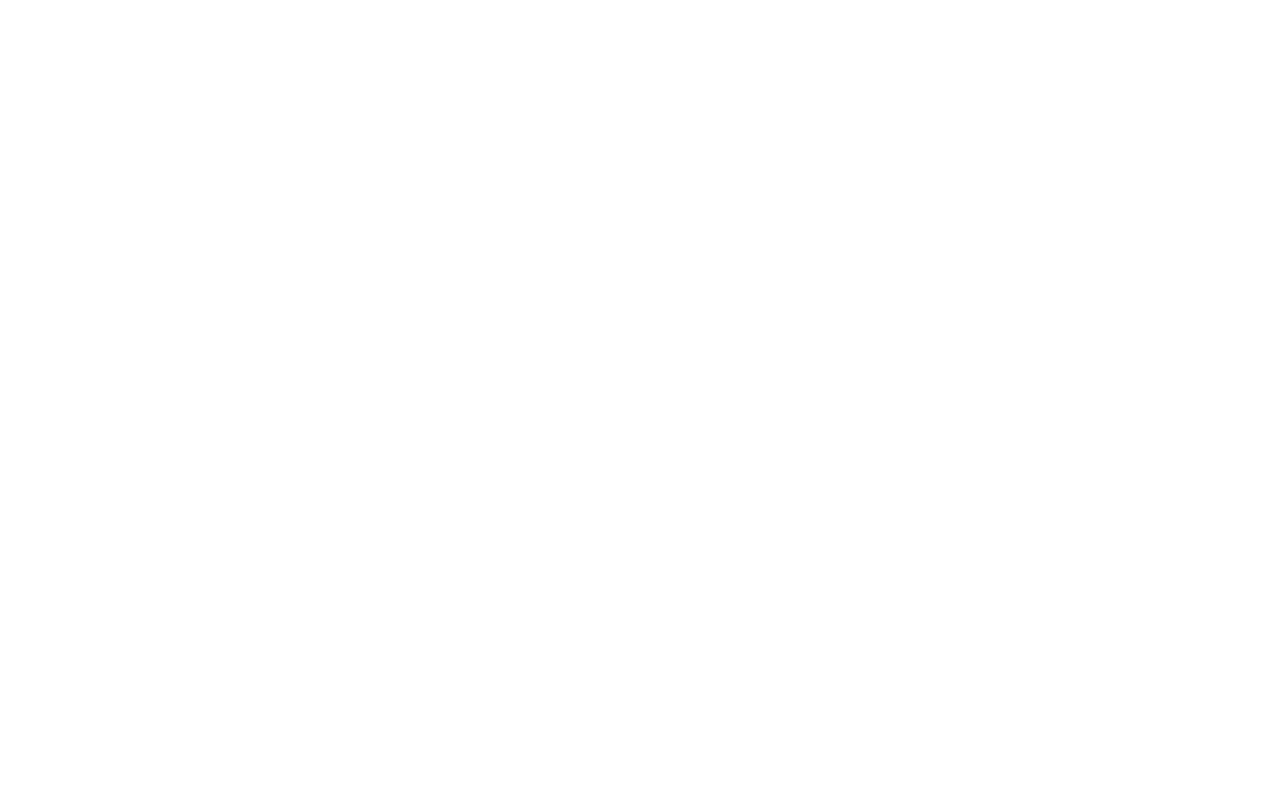
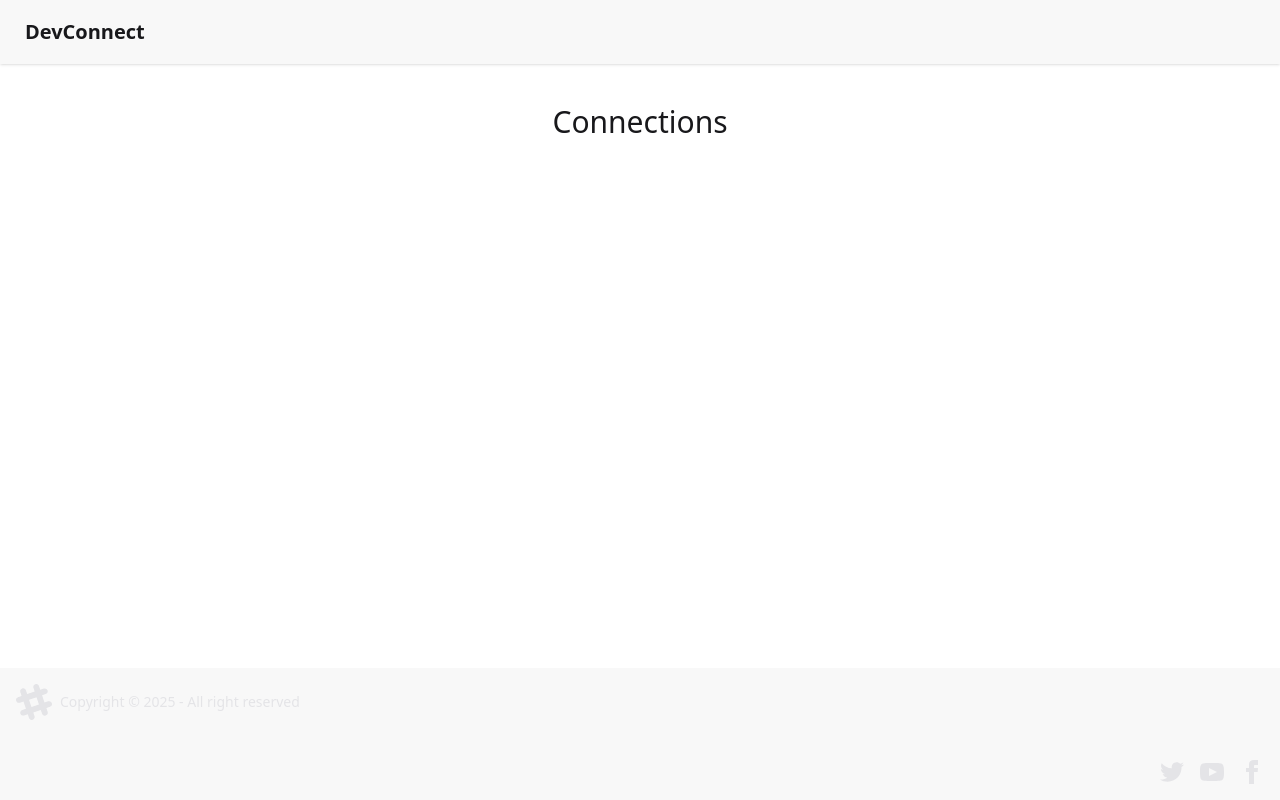
Before and after one commit to s0meshnalla/DevConnect-WEB, a React (Vite) app: page /connections in a window 1280 px wide. Before the commit this address had no page. Built offline with nearby package versions, Linux system fonts and the light colour scheme; no server answers.

Commit message:
Connections functionality basic component added

```diff
--- a/src/App.jsx
+++ b/src/App.jsx
@@ -6,6 +6,8 @@ import Porfile from "./components/Porfile";
 import { Provider } from "react-redux";
 import appStore from "./utils/appStore";
 import Feed from "./components/Feed";
+import Connections from "./components/Connections";
+import Requests from "./components/Requests";
 
 function App() {
   return (
@@ -17,6 +19,8 @@ function App() {
               <Route path="/login" element={<Login />} />
               <Route path="/profile" element={<Porfile />} />
               <Route path="/feed" element={<Feed />} />
+              <Route path="/connections" element={<Connections />} />
+              <Route path="/requests" element={<Requests />} />
             </Route>
           </Routes>
         </BrowserRouter>
--- /dev/null
+++ b/src/components/Connections.jsx
@@ -0,0 +1,28 @@
+import axios from "axios";
+import { React, useEffect } from "react";
+import { BASE_URL } from "../utils/constants";
+const Connections = () => {
+  const fetchConnections = async () => {
+    try {
+      const res = await axios.get(BASE_URL + "/user/connections", {
+        withCredentials: true,
+      });
+
+      console.log(res.data.data);
+    } catch (error) {
+      console.log(error.message);
+    }
+  };
+
+  useEffect(() => {
+    fetchConnections();
+  }, []);
+
+  return (
+    <div className="flex justify-center my-10">
+      <h1 className="text-blod text-3xl">Connections</h1>
+    </div>
+  );
+};
+
+export default Connections;
--- a/src/components/NavBar.jsx
+++ b/src/components/NavBar.jsx
@@ -49,7 +49,7 @@ const Navbar = () => {
                 </Link>
               </li>
               <li>
-                <a>Settings</a>
+                <Link to="/connections">Connections</Link>
               </li>
               <li>
                 <a onClick={handleLogout}>Logout</a>
--- /dev/null
+++ b/src/components/Requests.jsx
@@ -0,0 +1,7 @@
+import React from "react";
+
+const Requests = () => {
+  return <div>Requests</div>;
+};
+
+export default Requests;
--- a/src/utils/appStore.js
+++ b/src/utils/appStore.js
@@ -1,11 +1,13 @@
 import { configureStore } from "@reduxjs/toolkit";
 import userReducer from "./userSlice"; // Make sure the path is correct
 import feedReducer from "./feedSlice";
+import connectionReducer from "./connectionSlice";
 
 const appStore = configureStore({
   reducer: {
     user: userReducer, // userReducer is the default export from userSlice
     feed: feedReducer,
+    connections: connectionReducer,
   },
 });
 
--- /dev/null
+++ b/src/utils/connectionSlice.js
@@ -0,0 +1,18 @@
+import { createSlice } from "@reduxjs/toolkit";
+
+const connectionSlice = createSlice({
+  name: "connection",
+  initialState: null,
+  reducers: {
+    addConnections: (state, action) => {
+      action.payload;
+    },
+    removeConnections: () => {
+      null;
+    },
+  },
+});
+
+export const { addConnections, removeConnections } = connectionSlice.actions;
+
+export default connectionSlice.reducer;
```
